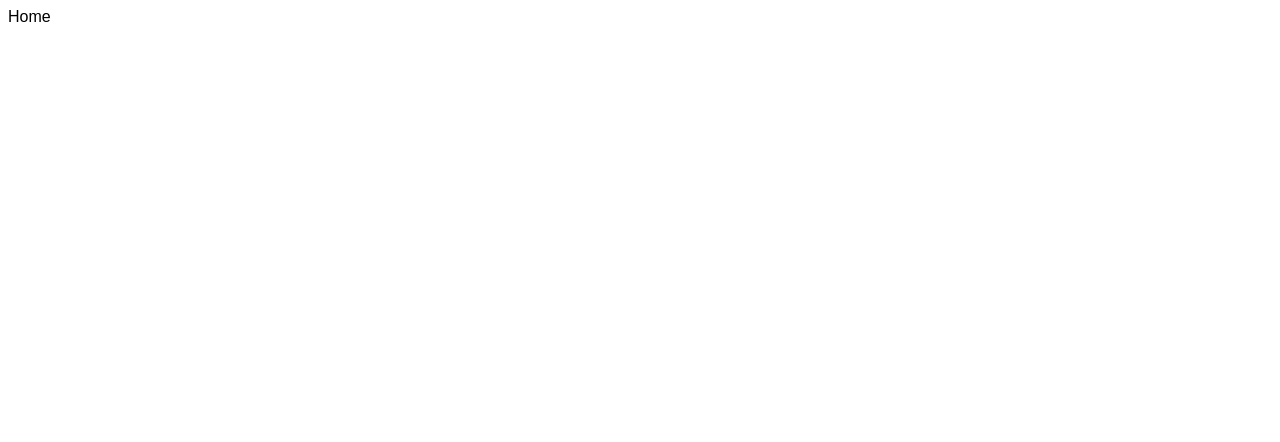
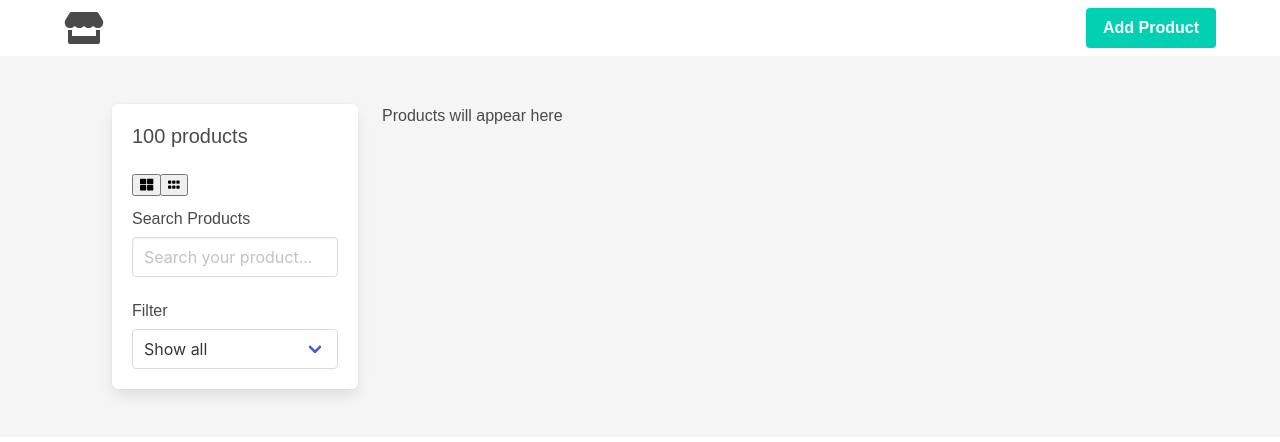
Before and after one commit to rhodinemma/my-recoil-shop, a React (Vite) app: page / in a window 1280 px wide. Shown: the top 442 px of the page. Built offline with nearby package versions, Linux system fonts and the light colour scheme; a web font is replaced by a local one.

Commit message:
ft(add-layouts)

```diff
--- a/index.html
+++ b/index.html
@@ -8,13 +8,14 @@
   <link rel="preconnect" href="https://fonts.googleapis.com">
   <link rel="preconnect" href="https://fonts.gstatic.com" crossorigin>
   <link href="https://fonts.googleapis.com/css2?family=Andika&display=swap" rel="stylesheet">
-
+  <link rel="stylesheet" href="https://cdn.jsdelivr.net/npm/bulma@0.9.0/css/bulma.min.css" />
   <title>My Recoil Shop</title>
 </head>
 
 <body>
   <div id="root"></div>
   <script type="module" src="/src/main.jsx"></script>
+  <script defer src="https://use.fontawesome.com/releases/v5.3.1/js/all.js"></script>
 </body>
 
 </html>
--- /dev/null
+++ b/src/components/layout/Navbar.jsx
@@ -0,0 +1,29 @@
+import React from "react";
+import { Link } from "react-router-dom";
+
+const Navbar = () => {
+  return (
+    <nav className="navbar">
+      <div className="container">
+        <div className="navbar-brand">
+          <a className="navbar-item" href="/">
+            <i className="fas fa-store fa-2x"></i>
+          </a>
+        </div>
+        <div className="navbar-menu">
+          <div className="navbar-end">
+            <div className="navbar-item">
+              <div className="buttons">
+                <Link to="/addProduct" className="button is-primary" href="#">
+                  <strong>Add Product</strong>
+                </Link>
+              </div>
+            </div>
+          </div>
+        </div>
+      </div>
+    </nav>
+  );
+};
+
+export default Navbar;
--- /dev/null
+++ b/src/components/layout/Sidebar.jsx
@@ -0,0 +1,44 @@
+import React from "react";
+
+const Sidebar = () => {
+  return (
+    <div className="columns is-multiline">
+      <div className="column is-12">
+        <h2 className="subtitle">100 products</h2>
+        <div className="field has-addons">
+          <div className="control">
+            <button>
+              <i className="fas fa-th-large"></i>
+            </button>
+          </div>
+          <div className="control">
+            <button>
+              <i className="fas fa-grip-horizontal"></i>
+            </button>
+          </div>
+        </div>
+        <h3 className="subtitle is-6 mb-2">Search Products</h3>
+        <input
+          className="input"
+          type="text"
+          placeholder="Search your product..."
+        />
+      </div>
+      <div className="column is-12">
+        <h3 className="subtitle is-6 mb-2">Filter</h3>
+        <div className="select is-fullwidth">
+          <select>
+            <option value="">Show all</option>
+            <option value="fruit">Fruit</option>
+            <option value="vegetables">Vegatables</option>
+            <option value="meals">Meals</option>
+            <option value="beverages">Beverages</option>
+            <option value="utensils">Utensils</option>
+          </select>
+        </div>
+      </div>
+    </div>
+  );
+};
+
+export default Sidebar;
--- a/src/components/pages/Home.jsx
+++ b/src/components/pages/Home.jsx
@@ -1,7 +1,27 @@
 import React from "react";
+import Navbar from "../layout/Navbar";
+import Sidebar from "../layout/Sidebar";
 
 const Home = () => {
-  return <div>Home</div>;
+  return (
+    <>
+      <Navbar />
+      <div className="has-background-light">
+        <div className="container">
+          <div className="section">
+            <div className="columns">
+              <div className="column is-3">
+                <div className="box">
+                  <Sidebar />
+                </div>
+              </div>
+              <div className="column is-9">Products will appear here</div>
+            </div>
+          </div>
+        </div>
+      </div>
+    </>
+  );
 };
 
 export default Home;
```
Also changed, not shown: src/components/layout/View.jsx (added).
